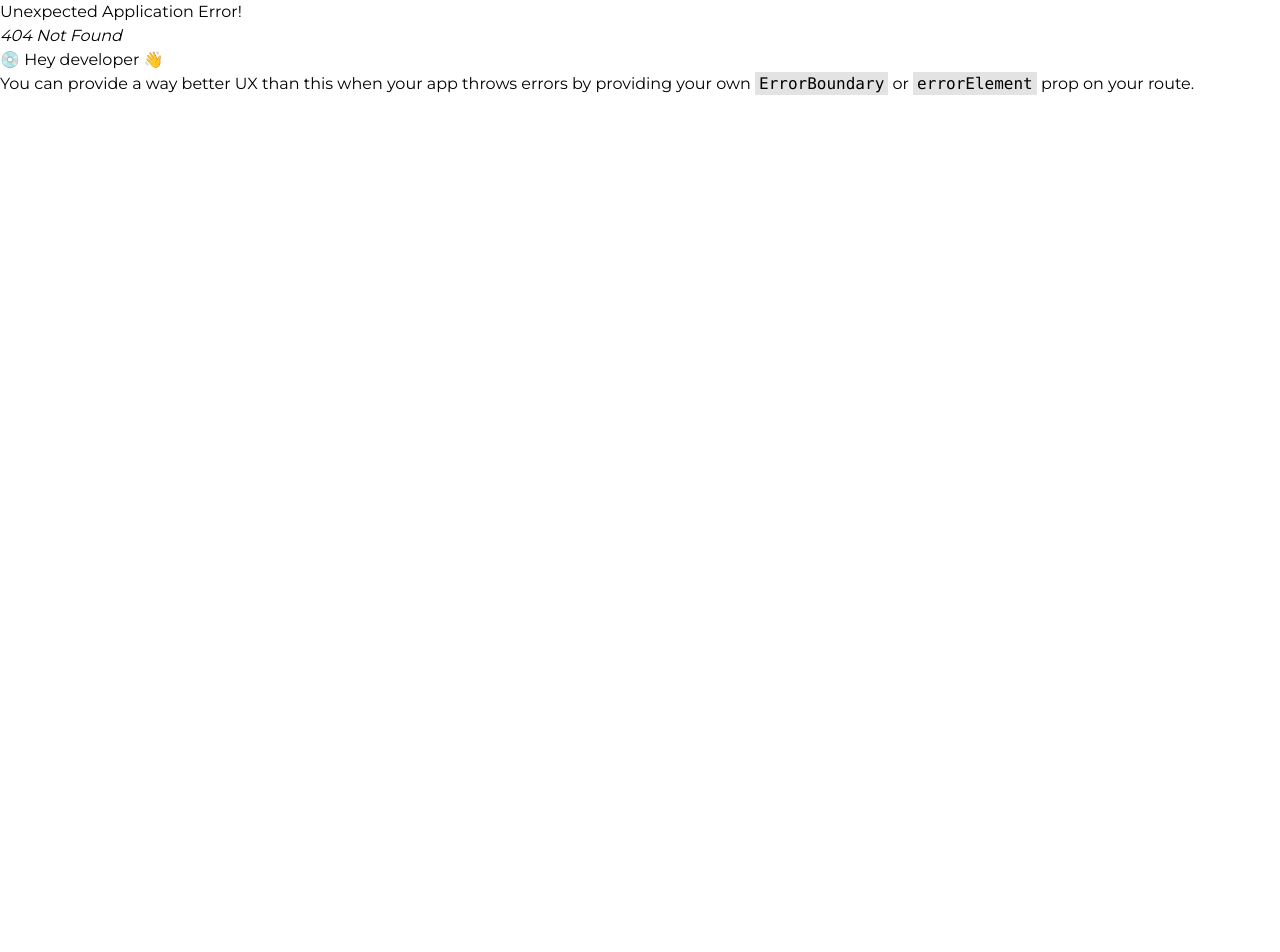
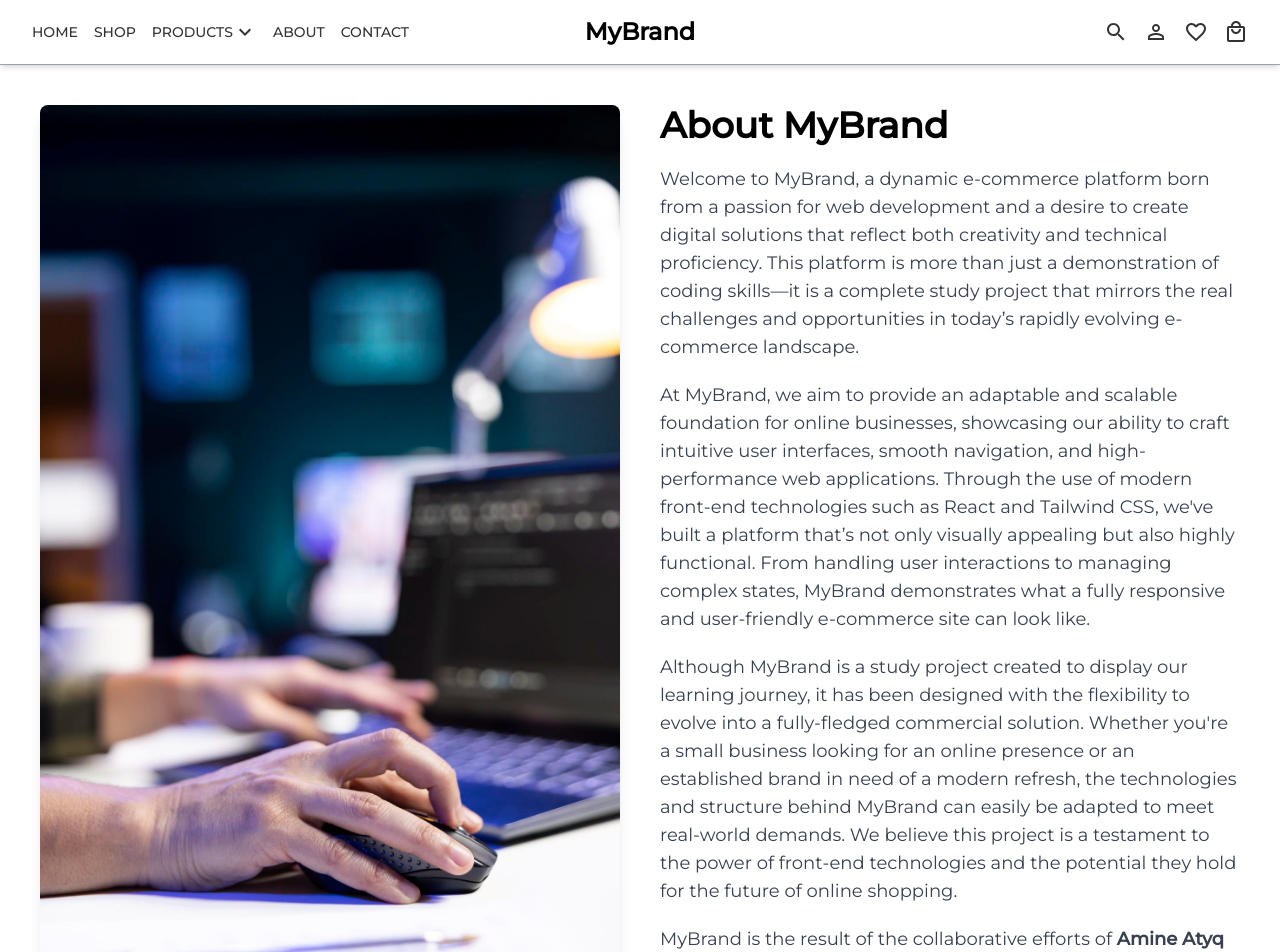
Before and after one commit to ghiFrank/ecommerce-project, a React (Vite) app: page /about in a window 1280 px wide. Before the commit this address had no page. Shown: the top 952 px of the page. Before the commit the page ends 800 px from the top, so only its background shows below. Built offline with nearby package versions, Linux system fonts and the light colour scheme.

Commit message:
about us page created

```diff
--- a/src/components/FeaturedProducts.jsx
+++ b/src/components/FeaturedProducts.jsx
@@ -1,20 +1,18 @@
-import React from "react"
-import Card from './Card';
-import useFetch from '../hooks/useFetch';
+import React from "react";
+import Card from "./Card";
+import useFetch from "../hooks/useFetch";
 
-const FeaturedProducts = ({type}) => {
-
- const {data,loading,error} = useFetch(
-  `/products?populate=*&[filters][type][$eq]=${type}`
-);
+const FeaturedProducts = ({ type }) => {
+  const { data, loading, error } = useFetch(
+    `/products?populate=*&[filters][type][$eq]=${type}`
+  );
 
   return (
-    <div className=" mt-[100px] mb-[200px] mx-10">
-      <div className="flex items-center justify-between mb-[50px] text-justify">
-        <h1 className="flex flex-[1] capitalize font-extrabold">
-          {type} products
-        </h1>
-        <p className="flex flex-[3] text-gray-500">
+    <div className="mt-[100px] mb-[200px] mx-10">
+      {/* Heading and Description */}
+      <div className="flex flex-col lg:flex-row items-center justify-between mb-[50px] text-justify gap-5">
+        <h1 className="capitalize font-extrabold text-3xl">{type} products</h1>
+        <p className="text-gray-500 lg:text-left text-center">
           Discover the perfect blend of featured and trending products in our
           exclusive collection. Handpicked for their superior quality and
           craftsmanship, our featured items are timeless essentials that stand
@@ -23,7 +21,9 @@
           in fashion and design.
         </p>
       </div>
-      <div className="flex justify-center gap-[50px]">
+
+      {/* Product Cards */}
+      <div className="grid grid-cols-1 sm:grid-cols-2 lg:grid-cols-3 gap-[30px] justify-center">
         {error
           ? "error"
           : loading
@@ -32,6 +32,6 @@
       </div>
     </div>
   );
-}
+};
 
-export default FeaturedProducts
+export default FeaturedProducts;
--- a/src/components/Navbar.jsx
+++ b/src/components/Navbar.jsx
@@ -1,17 +1,11 @@
 import React, { useState } from "react";
-import {
-  Search,
-  Menu,
-  Close,
-  ExpandMore,
-} from "@mui/icons-material";
+import { Search, Menu, Close, ExpandMore } from "@mui/icons-material";
 import LocalMallOutlinedIcon from "@mui/icons-material/LocalMallOutlined";
 import FavoriteBorderOutlinedIcon from "@mui/icons-material/FavoriteBorderOutlined";
 import PersonOutlineOutlinedIcon from "@mui/icons-material/PersonOutlineOutlined";
-import Cart from "./Cart"
+import Cart from "./Cart";
 
 const NavBar = () => {
-
   const [isOpen, setIsOpen] = useState(false);
   const [isCartOpen, setIsCartOpen] = useState(false);
   const [isProductsOpen, setIsProductsOpen] = useState(false);
@@ -32,34 +26,34 @@
           <div className="lg:hidden">
             <button
               onClick={toggleMenu}
-              className="text-customGray  transition-all duration-300"
+              className="text-customGray transition-all duration-300"
             >
               {isOpen ? <Close /> : <Menu />}
             </button>
           </div>
 
           {/* Centered Logo */}
-          <div className="absolute text-black left-1/2 transform -translate-x-1/2 text-2xl font-bold text-center">
+          <a
+            className="absolute text-black left-1/2 transform -translate-x-1/2 text-2xl font-bold text-center"
+            href="/"
+          >
             MyBrand
-          </div>
+          </a>
 
           {/* Left Menu */}
           <div className="hidden lg:flex items-center space-x-4 font-medium uppercase">
-            <a
-              href="/"
-              className="text-customGray  transition-all duration-300"
-            >
+            <a href="/" className="text-customGray transition-all duration-300">
               Home
             </a>
             <a
               href="/products/1"
-              className="text-customGray  transition-all duration-300"
+              className="text-customGray transition-all duration-300"
             >
               Shop
             </a>
 
             {/* Products Dropdown */}
-            <div className="relative ">
+            <div className="relative">
               <button
                 onClick={toggleProductsMenu}
                 className="flex items-center text-customGray transition-all duration-300 font-medium uppercase"
@@ -85,15 +79,12 @@
             </div>
 
             <a
-              href="#"
-              className="text-customGray  transition-all duration-300"
+              href="/about"
+              className="text-customGray transition-all duration-300"
             >
               About
             </a>
-            <a
-              href="#"
-              className="text-customGray  transition-all duration-300"
-            >
+            <a href="#" className="text-customGray transition-all duration-300">
               Contact
             </a>
           </div>
@@ -101,10 +92,12 @@
           {/* Right Icons */}
           <div className="flex items-center space-x-4">
             <button className="text-customGray transition-all duration-300 lg:hidden">
-              <LocalMallOutlinedIcon />
+              <LocalMallOutlinedIcon
+                onClick={() => setIsCartOpen(!isCartOpen)}
+              />
             </button>
             <div className="hidden lg:flex items-center space-x-4">
-              <button className="text-customGray  transition-all duration-300">
+              <button className="text-customGray transition-all duration-300">
                 <Search />
               </button>
               <button className="text-customGray transition-all duration-300">
@@ -114,7 +107,7 @@
                 <FavoriteBorderOutlinedIcon />
               </button>
               <button
-                className="text-customGray  transition-all duration-300"
+                className="text-customGray transition-all duration-300"
                 onClick={() => setIsCartOpen(!isCartOpen)}
               >
                 <LocalMallOutlinedIcon />
@@ -129,7 +122,7 @@
             <div className="flex flex-col space-y-4 py-4 text-[14px]">
               <a
                 href="/"
-                className="text-customGray  transition-all duration-300"
+                className="text-customGray transition-all duration-300"
               >
                 Home
               </a>
@@ -144,7 +137,7 @@
               <div>
                 <button
                   onClick={toggleProductsMenu}
-                  className="flex items-center text-customGray  transition-all duration-300 uppercase text-[14px]"
+                  className="flex items-center text-customGray transition-all duration-300 uppercase text-[14px]"
                 >
                   Products <ExpandMore />
                 </button>
@@ -179,17 +172,18 @@
               </div>
 
               <a
-                href="#"
-                className="text-customGray  transition-all duration-300"
+                href="/about"
+                className="text-customGray transition-all duration-300"
               >
                 About
               </a>
               <a
                 href="#"
-                className="text-customGray  transition-all duration-300"
+                className="text-customGray transition-all duration-300"
               >
                 Contact
               </a>
+
             </div>
           </div>
         )}
--- /dev/null
+++ b/src/pages/About.jsx
@@ -0,0 +1,65 @@
+import React from "react";
+
+const About = () => {
+  return (
+    <div className="flex flex-col lg:flex-row gap-10 p-5 md:p-10">
+      {/* Image Section */}
+      <div className="flex-1">
+        <img
+          className="w-full h-auto object-cover rounded-lg shadow-lg"
+          src="images/about.webp"
+          alt="About MyBrand"
+        />
+      </div>
+
+      {/* Text Section */}
+      <div className="flex-1 flex flex-col gap-5 justify-center">
+        <h1 className="text-4xl font-bold text-black">About MyBrand</h1>
+
+        <p className="text-lg text-gray-700">
+          Welcome to MyBrand, a dynamic e-commerce platform born from a passion
+          for web development and a desire to create digital solutions that
+          reflect both creativity and technical proficiency. This platform is
+          more than just a demonstration of coding skills—it is a complete study
+          project that mirrors the real challenges and opportunities in today’s
+          rapidly evolving e-commerce landscape.
+        </p>
+
+        <p className="text-lg text-gray-700">
+          At MyBrand, we aim to provide an adaptable and scalable foundation for
+          online businesses, showcasing our ability to craft intuitive user
+          interfaces, smooth navigation, and high-performance web applications.
+          Through the use of modern front-end technologies such as React and
+          Tailwind CSS, we've built a platform that’s not only visually
+          appealing but also highly functional. From handling user interactions
+          to managing complex states, MyBrand demonstrates what a fully
+          responsive and user-friendly e-commerce site can look like.
+        </p>
+
+        <p className="text-lg text-gray-700">
+          Although MyBrand is a study project created to display our learning
+          journey, it has been designed with the flexibility to evolve into a
+          fully-fledged commercial solution. Whether you're a small business
+          looking for an online presence or an established brand in need of a
+          modern refresh, the technologies and structure behind MyBrand can
+          easily be adapted to meet real-world demands. We believe this project
+          is a testament to the power of front-end technologies and the
+          potential they hold for the future of online shopping.
+        </p>
+
+        <p className="text-lg text-gray-700">
+          MyBrand is the result of the collaborative efforts of{" "}
+          <strong>Amine Atyq</strong> and <strong>Ayoub Abouchadi</strong>, two
+          aspiring software engineers committed to pushing the boundaries of
+          what’s possible with web development. With a strong focus on front-end
+          technologies, our goal is to not only meet industry standards but
+          exceed them by delivering innovative solutions that provide real
+          value. We look forward to seeing how MyBrand evolves and how it can be
+          applied to future real-world e-commerce projects.
+        </p>
+      </div>
+    </div>
+  );
+};
+
+export default About;
--- a/src/pages/Products.jsx
+++ b/src/pages/Products.jsx
@@ -1,96 +1,116 @@
-import React, { useState } from 'react'
-import { useParams } from 'react-router-dom'
-import List from '../components/List'
-import useFetch from "../hooks/useFetch"
-
+import React, { useState } from "react";
+import { useParams } from "react-router-dom";
+import List from "../components/List";
+import useFetch from "../hooks/useFetch";
 
 const Products = () => {
-
   const catId = parseInt(useParams().id);
   const [maxPrice, setMaxPrice] = useState(1000);
-  const [sort,setSort] = useState("asc");
+  const [sort, setSort] = useState("asc");
   const [selectedSubCats, setSelectedSubCats] = useState([]);
 
-  const {data,loading,error} = useFetch(`/sub-categories?[filters][categories][id][$eq]=${catId}`)
+  const { data, loading, error } = useFetch(
+    `/sub-categories?[filters][categories][id][$eq]=${catId}`
+  );
 
   const handleChanges = (e) => {
     const value = e.target.value;
     const isChecked = e.target.checked;
 
-    setSelectedSubCats(isChecked ? [...selectedSubCats, value] : selectedSubCats.filter(item => item !== value) )
-  }
-  console.log(selectedSubCats)
+    setSelectedSubCats(
+      isChecked
+        ? [...selectedSubCats, value]
+        : selectedSubCats.filter((item) => item !== value)
+    );
+  };
+
   return (
-    <div className="mt-16 px-[30px] py-[50px] flex">
-      <div className="flex-[1] sticky h-[100%] top-[50px]">
-        <div className="mb-[30px]">
-          <h2 className=" font-extrabold mb-[20px]">Product Categories</h2>
+    <div className="flex flex-col lg:flex-row mt-10 px-4 lg:px-10 gap-8">
+      {/* Sidebar (Filters) */}
+      <div className="lg:flex-[1] w-full lg:w-auto">
+        <div className="mb-8">
+          <h2 className="font-extrabold mb-6 text-lg lg:text-xl">
+            Product Categories
+          </h2>
           {data?.map((item) => (
-            <div key={item.id}>
+            <div key={item.id} className="mb-4">
               <input
-                className="mb-[10px]"
                 type="checkbox"
                 id={item.id}
                 value={item.id}
                 onChange={handleChanges}
+                className="mr-2"
               />
-              <label className="ml-[10px]" htmlFor={item.id}>
+              <label htmlFor={item.id} className="text-sm lg:text-base">
                 {item.title}
               </label>
             </div>
           ))}
         </div>
-        <div className="mb-[30px]">
-          <h2 className=" font-extrabold mb-[20px]">Filter by price</h2>
+        <div className="mb-8">
+          <h2 className="font-extrabold mb-6 text-lg lg:text-xl">
+            Filter by price
+          </h2>
+          <div className="flex items-center justify-between text-sm lg:text-base">
             <span>0</span>
             <input
+              className="mx-4 flex-grow"
               type="range"
               min={0}
               max={1000}
+              value={maxPrice}
               onChange={(e) => setMaxPrice(e.target.value)}
             />
             <span>{maxPrice}</span>
           </div>
-        <div className="mb-[30px]">
-          <h2 className=" font-extrabold mb-[20px]">Sort by</h2>
-          <div className="inputItem">
+        </div>
+        <div className="mb-8">
+          <h2 className="font-extrabold mb-6 text-lg lg:text-xl">Sort by</h2>
+          <div className="mb-4">
             <input
-              className="mb-[10px]"
               type="radio"
               id="asc"
               value="asc"
               name="price"
-              onChange={(e) => setSort("asc")}
+              onChange={() => setSort("asc")}
+              className="mr-2"
             />
-            <label className="ml-[10px]" htmlFor="asc">
+            <label htmlFor="asc" className="text-sm lg:text-base">
               Price (Lowest first)
             </label>
           </div>
-          <div className="inputItem">
+          <div className="mb-4">
             <input
-              className="mb-[10px]"
               type="radio"
               id="desc"
               value="desc"
               name="price"
-              onChange={(e) => setSort("desc")}
+              onChange={() => setSort("desc")}
+              className="mr-2"
             />
-            <label className="ml-[10px]" htmlFor="desc">
+            <label htmlFor="desc" className="text-sm lg:text-base">
               Price (Highest first)
             </label>
           </div>
         </div>
       </div>
-      <div className="flex-[3]">
+
+      {/* Products List */}
+      <div className="lg:flex-[3]">
         <img
-          className="w-[100%] h-[300px] object-cover mb-[50px]"
+          className="w-full h-[200px] lg:h-[300px] object-cover mb-8"
           src="/images/banner.webp"
-          alt=""
+          alt="Banner"
         />
-        <List catId={catId} maxPrice={maxPrice} sort={sort}subCats={selectedSubCats} />
+        <List
+          catId={catId}
+          maxPrice={maxPrice}
+          sort={sort}
+          subCats={selectedSubCats}
+        />
       </div>
     </div>
   );
-}
+};
 
-export default Products
+export default Products;
```
Also changed, not shown: src/main.jsx (+16 -11 lines), public/images/about.webp (added). Lines whose indentation alone changed are shown as unchanged.
